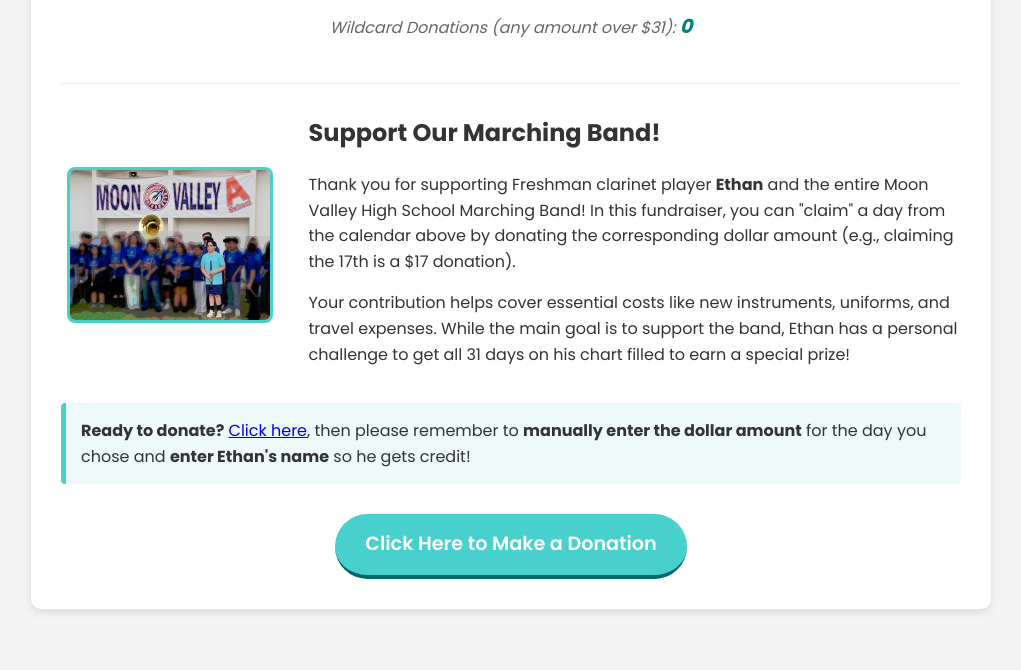
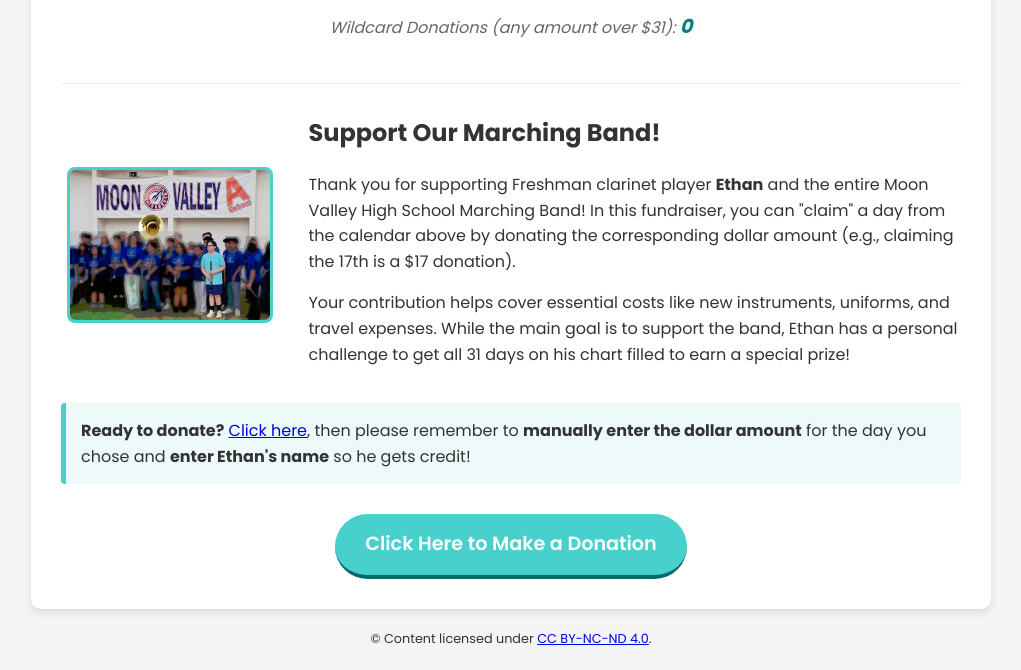
Before and after one commit to OrdinatorStouff/band-calendar-fundraiser-2025, a plain HTML site: page index.html in a window 1280 px wide. Shown: the part 737-1407 px from the top of the page, without its empty margins (129-1150 px from the left). Before the commit the page ends 1366 px from the top, so only its background shows below. Drawn offline with Linux system fonts and the light colour scheme.

Commit message:
add lisence footer

```diff
--- a/index.html
+++ b/index.html
@@ -287,7 +287,9 @@
             </section>
         </main>
     </div>
-
+<footer style="text-align: center; font-size: 0.8em; margin-top: 20px;">
+    &copy; Content licensed under <a href="https://creativecommons.org/licenses/by-nc-nd/4.0/" target="_blank">CC BY-NC-ND 4.0</a>.
+</footer>
 </body>
 
 </html>
```
